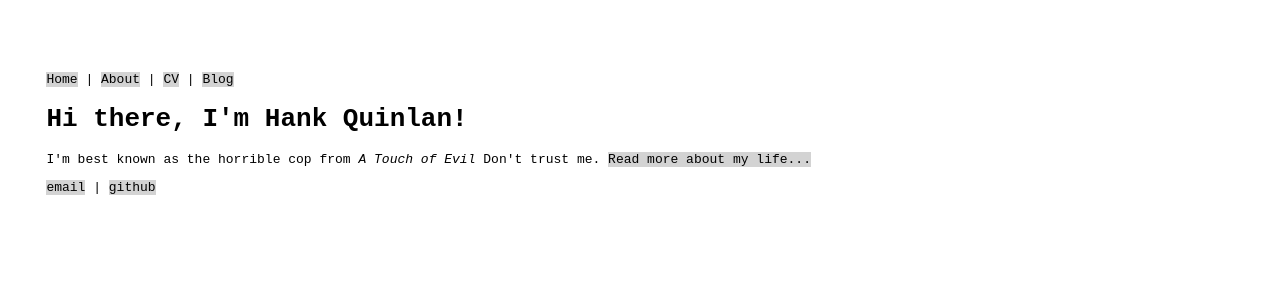
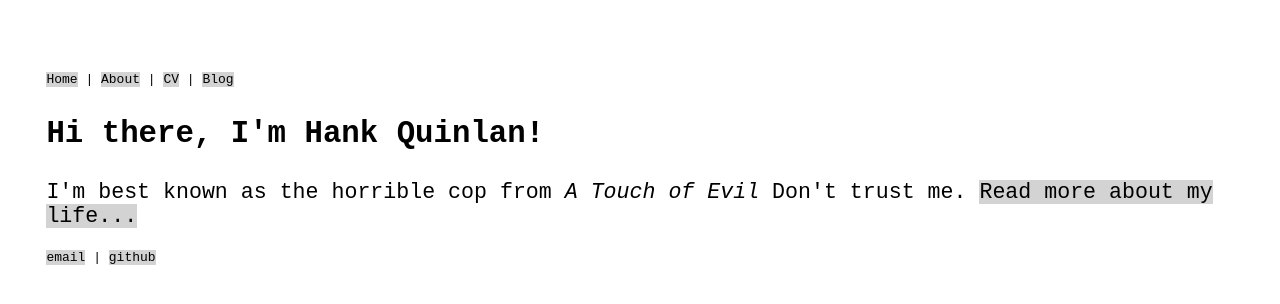
Before and after one commit to seanbutler/www.seanbutler.net, a Jekyll site: the page built from index.html, in a window 1280 px wide. Shown: the top 304 px of the page. Built offline with Jekyll 4.4.1, drawn with Linux system fonts in a browser that asks for light colours.

Commit message:
Update main.css

```diff
--- a/css/main.css
+++ b/css/main.css
@@ -11,16 +11,12 @@ a {
 
 
 h1, h2, h3 {
-    font-height: 2.4vmin;
+    font-size: 2.4vw;
+    line-height: 4vw;
 }
 
-h1 {
-    font-weight: bold;
-}
-
-
 p {
-    font-height: 2.4vmin;
+    font-size: 2.4vmin;
 }
 
 a[href]:hover {
```
